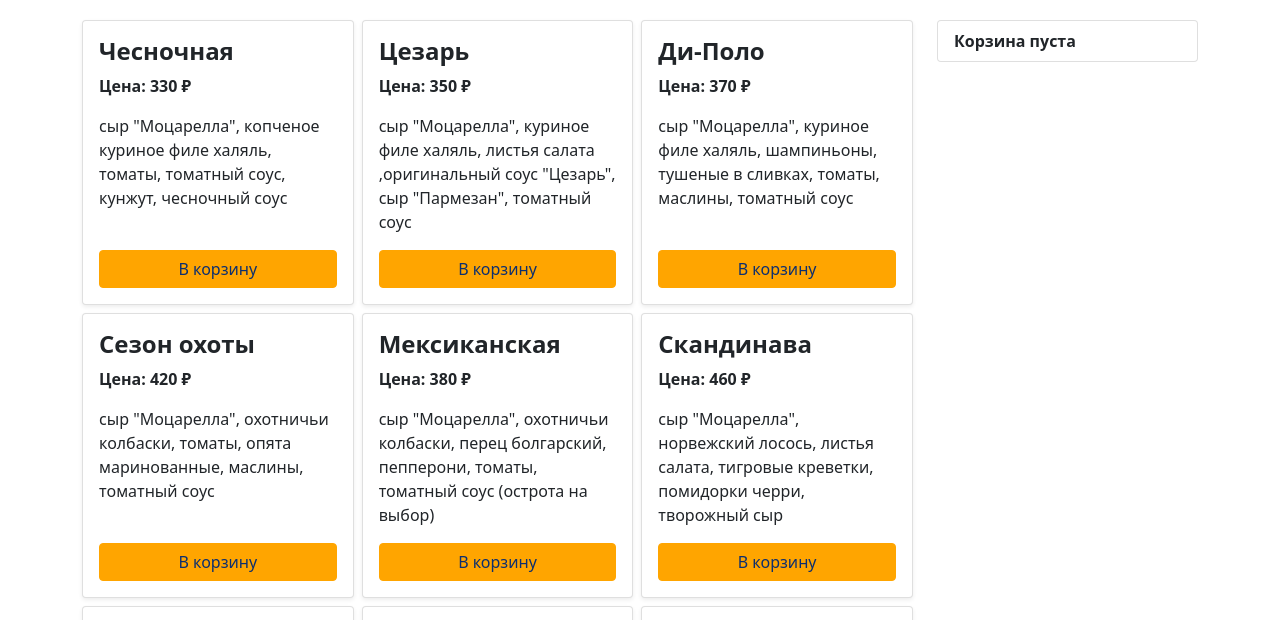
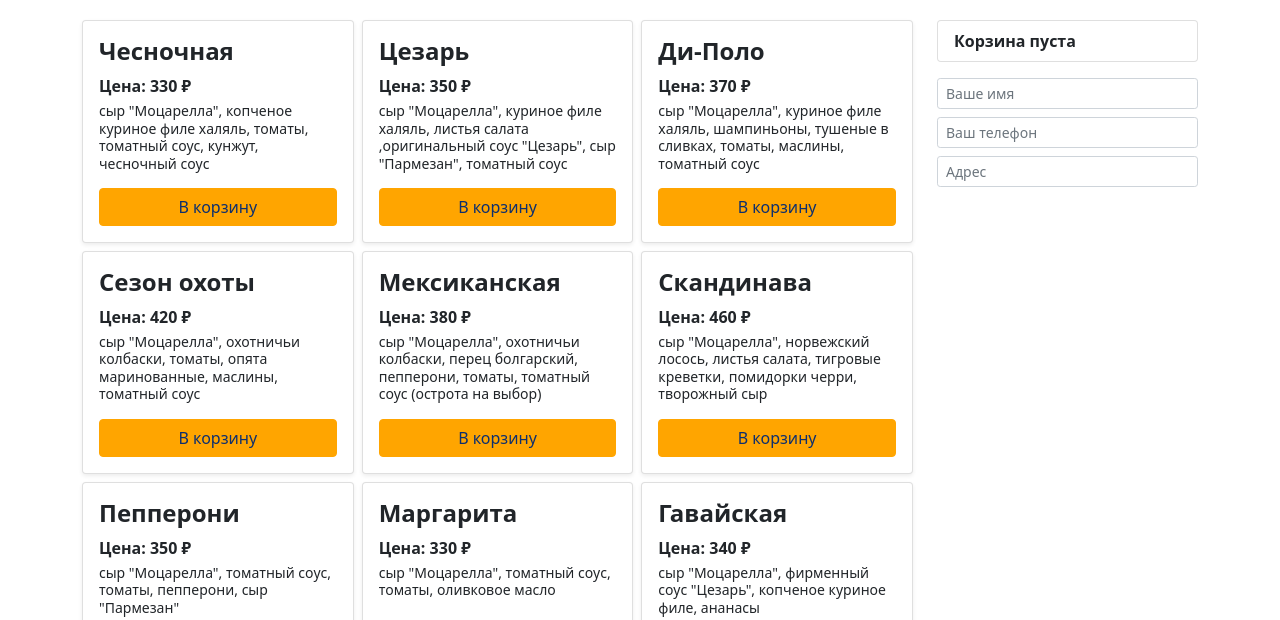
Before and after one commit to FrenkiArt/learn-react, a Gatsby site in the folder skandiloveka/: page / in a window 1280 px wide. Shown: the part 138-758 px from the top of the page. Built offline with nearby package versions, Linux system fonts and the light colour scheme; Gatsby itself is replaced by a stand-in of ours.

Commit message:
feat: finish version 1

```diff
--- a/skandiloveka/src/components/card/card.scss
+++ b/skandiloveka/src/components/card/card.scss
@@ -8,10 +8,13 @@
 
   .card-price {
     position: relative;
+    margin-bottom: 0.25rem;
   }
 
   .card-text {
     flex: 1 1 auto;
+    font-size: 14px;
+    line-height: 1.25;
   }
 
   .btn {
--- a/skandiloveka/src/components/layout.scss
+++ b/skandiloveka/src/components/layout.scss
@@ -75,6 +75,7 @@ html {
   margin-right: 0.5rem;
   opacity: 0.5;
   padding: var(--bs-navbar-toggler-padding-y) var(--bs-navbar-toggler-padding-x);
+  position: relative;
   text-decoration: none;
   transition: all 0.3s ease;
 
@@ -86,4 +87,9 @@ html {
     color: #ffffff;
     opacity: 1;
   }
+
+  .badge {
+    --bs-badge-padding-x: 0.5em;
+    --bs-badge-padding-y: 0.2em;
+  }
 }
--- a/skandiloveka/src/components/navbar.js
+++ b/skandiloveka/src/components/navbar.js
@@ -29,6 +29,11 @@ const Navbar = ({ siteTitle }) => {
           >
             <path d="M0 2.5A.5.5 0 0 1 .5 2H2a.5.5 0 0 1 .485.379L2.89 4H14.5a.5.5 0 0 1 .485.621l-1.5 6A.5.5 0 0 1 13 11H4a.5.5 0 0 1-.485-.379L1.61 3H.5a.5.5 0 0 1-.5-.5zM3.14 5l1.25 5h8.22l1.25-5H3.14zM5 13a1 1 0 1 0 0 2 1 1 0 0 0 0-2zm-2 1a2 2 0 1 1 4 0 2 2 0 0 1-4 0zm9-1a1 1 0 1 0 0 2 1 1 0 0 0 0-2zm-2 1a2 2 0 1 1 4 0 2 2 0 0 1-4 0z" />
           </svg>
+
+          {/* <span className="position-absolute top-0 start-100 translate-middle badge rounded-pill bg-danger">
+            6
+            <span className="visually-hidden">unread messages</span>
+          </span> */}
         </Link>
 
         <button
--- a/skandiloveka/src/pages/about.js
+++ b/skandiloveka/src/pages/about.js
@@ -6,7 +6,7 @@ import Seo from "../components/seo"
 
 const AboutPage = () => (
   <Layout>
-    <Seo title="About Gatsby Bootsrap 5 starter" />
+    <Seo title="О нас" />
 
     <section className="mt-5">
       <div className="container  my-5 py-5 ">
--- a/skandiloveka/src/pages/index.js
+++ b/skandiloveka/src/pages/index.js
@@ -1,6 +1,7 @@
 import * as React from "react"
 /* import { Link } from "gatsby"
 import { StaticImage } from "gatsby-plugin-image" */
+import * as bootstrap from "bootstrap"
 
 import axios from "axios"
 import Layout from "../components/layout"
@@ -10,138 +11,144 @@ import Card from "../components/card/card"
 const IndexPage = () => {
   const [korzina, setKorzina] = React.useState([])
   const [amount, setAmount] = React.useState(0)
-  const baseURL = "https://jsonplaceholder.typicode.com/posts"
+  const [name, setName] = React.useState("")
+  const [phone, setPhone] = React.useState("")
+  const [address, setAddress] = React.useState("")
+  const baseURL = "https://api.telegram.org/bot"
+  const token = "5619564242:AAHTa6dvzRJFTmhdwQzVdaVTapNbCiUYwro"
+  const idChatOrders = "-723744791"
+  const idChatArchy = "1012193"
 
   const dataProducts = [
     {
-      id: "pizza-1",
-      category: "pizza",
+      id: "пицца-1",
+      category: "пицца",
       title: "Чесночная",
       descr: `сыр "Моцарелла", копченое куриное филе халяль, томаты, томатный соус, кунжут, чесночный соус`,
       price: 330,
     },
     {
-      id: "pizza-2",
-      category: "pizza",
+      id: "пицца-2",
+      category: "пицца",
       title: "Цезарь",
       descr: `сыр "Моцарелла", куриное филе халяль, листья салата ,оригинальный соус "Цезарь", сыр "Пармезан", томатный соус`,
       price: 350,
     },
     {
-      id: "pizza-3",
-      category: "pizza",
+      id: "пицца-3",
+      category: "пицца",
       title: "Ди-Поло",
       descr: `сыр "Моцарелла", куриное филе халяль, шампиньоны, тушеные в сливках, томаты, маслины, томатный соус`,
       price: 370,
     },
     {
-      id: "pizza-4",
-      category: "pizza",
+      id: "пицца-4",
+      category: "пицца",
       title: "Сезон охоты",
       descr: `сыр "Моцарелла", охотничьи колбаски, томаты, опята маринованные, маслины, томатный соус`,
       price: 420,
     },
     {
-      id: "pizza-5",
-      category: "pizza",
+      id: "пицца-5",
+      category: "пицца",
       title: "Мексиканская",
       descr: `сыр "Моцарелла", охотничьи колбаски, перец болгарский, пепперони, томаты, томатный соус (острота на выбор)`,
       price: 380,
     },
     {
-      id: "pizza-6",
-      category: "pizza",
+      id: "пицца-6",
+      category: "пицца",
       title: "Скандинава",
       descr: `сыр "Моцарелла", норвежский лосось, листья салата, тигровые креветки, помидорки черри, творожный сыр`,
       price: 460,
     },
     {
-      id: "pizza-7",
-      category: "pizza",
+      id: "пицца-7",
+      category: "пицца",
       title: "Пепперони",
       descr: `сыр "Моцарелла", томатный соус, томаты, пепперони, сыр "Пармезан"`,
       price: 350,
     },
     {
-      id: "pizza-8",
-      category: "pizza",
+      id: "пицца-8",
+      category: "пицца",
       title: "Маргарита",
       descr: `сыр "Моцарелла", томатный соус, томаты, оливковое масло`,
       price: 330,
     },
     {
-      id: "pizza-9",
-      category: "pizza",
+      id: "пицца-9",
+      category: "пицца",
       title: "Гавайская",
       descr: `сыр "Моцарелла", фирменный соус "Цезарь", копченое куриное филе, ананасы`,
       price: 340,
     },
     {
-      id: "cold-rolls-1",
-      category: "cold-rolls",
+      id: "холодные-роллы-1",
+      category: "холодные-роллы",
       title: "Филадельфия Классическая",
       descr: `рис, норвежский лосось, сливочный сыр, авокадо, нори`,
       price: 320,
     },
     {
-      id: "cold-rolls-2",
-      category: "cold-rolls",
+      id: "холодные-роллы-2",
+      category: "холодные-роллы",
       title: "Филадельфия Лайт",
       descr: `рис, норвежский лосось, сливочный сыр, огурец, икра "Macaro", нори`,
       price: 320,
     },
     {
-      id: "cold-rolls-3",
-      category: "cold-rolls",
+      id: "холодные-роллы-3",
+      category: "холодные-роллы",
       title: "Филадельфия Люкс",
       descr: `рис, норвежский лосось, творожный сыр, икра красная, нори`,
       price: 350,
     },
     {
-      id: "cold-rolls-4",
-      category: "cold-rolls",
+      id: "холодные-роллы-4",
+      category: "холодные-роллы",
       title: "Овощной",
       descr: `рис, листья салата ,перец болгарский, огурец, томаты, авокадо, нори`,
       price: 250,
     },
     {
-      id: "cold-rolls-5",
-      category: "cold-rolls",
+      id: "холодные-роллы-5",
+      category: "холодные-роллы",
       title: "Калифорния",
       descr: `рис, тигровые креветки, сливочный сыр, огурец, авокадо, икра "Macaro", нори`,
       price: 320,
     },
     {
-      id: "cold-rolls-6",
-      category: "cold-rolls",
+      id: "холодные-роллы-6",
+      category: "холодные-роллы",
       title: "Фьюжн",
       descr: `рис, норвежский лосось, сливочный сыр , виноград, нори`,
       price: 330,
     },
     {
-      id: "cold-rolls-7",
-      category: "cold-rolls",
+      id: "холодные-роллы-7",
+      category: "холодные-роллы",
       title: "Цезарь",
       descr: `рис, томаты, куриное филе халяль, листья салата , сыр "Пармезан", соус "Цезарь", нори`,
       price: 300,
     },
     {
-      id: "cold-rolls-8",
-      category: "cold-rolls",
+      id: "холодные-роллы-8",
+      category: "холодные-роллы",
       title: "Чипс ролл",
       descr: `рис, копченое куриное филе , огурец, томаты, чипсы, нори`,
       price: 290,
     },
     {
-      id: "cold-rolls-9",
-      category: "cold-rolls",
+      id: "холодные-роллы-9",
+      category: "холодные-роллы",
       title: "Сливочный с креветкой",
       descr: `рис, тигровые креветки, сливочный сыр, авокадо, нори`,
       price: 300,
     },
     {
-      id: "cold-rolls-10",
-      category: "cold-rolls",
+      id: "холодные-роллы-10",
+      category: "холодные-роллы",
       title: "Сливочный с тунцом",
       descr: `рис, тунец, сливочный сыр, огурец, зеленый лук, соус "Унаги",нори`,
       price: 320,
@@ -201,20 +208,55 @@ const IndexPage = () => {
     updateLocaleStorage()
   }
 
-  const sendOrder = () => {
-    axios
-      .post(baseURL, {
-        title: "Hello World!",
-        body: "This is a new post.",
+  /* const msg = encodeURI(
+    `<b>Привет с сайта</b> \n<b>Как дела?</b> \nТестовое сообщение. \n <b><i>Тестовое сообщение.</i></b>
+    \n <pre><code className="language-python">pre-formatted fixed-width code block written in the Python programming language</code></pre>
+    \n <b>bold <i>italic bold <s>italic bold strikethrough <span className="tg-spoiler">italic bold strikethrough spoiler</span></s> <u>underline italic bold</u></i> bold</b>
+    `
+  ) */
+
+  const createMsg = () => {
+    let msg = `---------------------------\nСообщение от бота заказов\n\n`
+    msg =
+      msg +
+      `<i>Имя:</i> <b>${name}</b> \n<i>Телефон:</i> <b>${phone}</b> \n<i>Адрес:</i> <b>${address}</b>\n\n`
+    korzina.forEach(item => {
+      msg =
+        msg +
+        `${item.category} ${item.title} x${item.count}шт по ${item.price} ₽\n`
     })
-      .then(response => {
+
+    msg =
+      msg +
+      `\n<b>Итого сумма к оплате:</b> <b>${amount} ₽</b> \n ---------------------------\n`
+    msg = encodeURI(msg)
+    return msg
+  }
+
+  const sendOrder = e => {
+    e.preventDefault()
+
+    const sendUrl =
+      baseURL +
+      token +
+      `/sendMessage?chat_id=${idChatOrders}&parse_mode=html&text=${createMsg()}`
+
+    // axios(sendUrl)
+    axios.post(sendUrl).then(response => {
       console.log(response.data)
+      window.successModal.show()
       setKorzina([])
+      localStorage.setItem("korzina", [])
+      e.target.reset()
     })
   }
 
   React.useEffect(() => {
     checkLocaleStorage()
+    window.successModal = new bootstrap.Modal(
+      document.getElementById("success-modal"),
+      {}
+    )
   }, [])
 
   React.useEffect(() => {
@@ -233,7 +275,7 @@ const IndexPage = () => {
 
               <div className="row goods mb-5">
                 {dataProducts.map(card => {
-                  return card.category === "pizza" ? (
+                  return card.category === "пицца" ? (
                     <div className="col-12 col-sm-6 col-lg-4" key={card.id}>
                       <Card dto={card} addToCart={addToCart} />
                     </div>
@@ -247,7 +289,7 @@ const IndexPage = () => {
 
               <div className="row goods mb-5">
                 {dataProducts.map(card => {
-                  return card.category === "cold-rolls" ? (
+                  return card.category === "холодные-роллы" ? (
                     <div className="col-12 col-sm-6 col-lg-4" key={card.id}>
                       <Card dto={card} addToCart={addToCart} />
                     </div>
@@ -261,7 +303,7 @@ const IndexPage = () => {
               <div id="korzina" className="aside-sticky">
                 <h2 className="fw-light mb-4 ">Корзина </h2>
 
-                <ul className="list-group korzina mb-4">
+                <ul className="list-group korzina mb-3">
                   {korzina.map(item => {
                     return (
                       <li
@@ -295,18 +337,103 @@ const IndexPage = () => {
                   )}
                 </ul>
 
+                <form onSubmit={sendOrder}>
+                  <div className="input-group input-group-sm mb-2">
+                    <input
+                      type="text"
+                      className="form-control"
+                      name="name"
+                      aria-label="name"
+                      aria-describedby="inputGroup-sizing-sm"
+                      placeholder="Ваше имя"
+                      required
+                      onInput={e => {
+                        setName(e.target.value)
+                      }}
+                    />
+                  </div>
+
+                  <div className="input-group input-group-sm mb-2">
+                    <input
+                      type="tel"
+                      className="form-control"
+                      name="phone"
+                      aria-label="phone"
+                      aria-describedby="inputGroup-sizing-sm"
+                      placeholder="Ваш телефон"
+                      required
+                      onInput={e => {
+                        setPhone(e.target.value)
+                      }}
+                    />
+                  </div>
+
+                  <div className="input-group input-group-sm mb-3">
+                    <input
+                      type="text"
+                      className="form-control"
+                      name="address"
+                      aria-label="address"
+                      aria-describedby="inputGroup-sizing-sm"
+                      placeholder="Адрес"
+                      required
+                      onInput={e => {
+                        setAddress(e.target.value)
+                      }}
+                    />
+                  </div>
+
                   {korzina.length > 0 ? (
-                  <button type="button" className="btn btn-success w-100">
+                    <button type="submit" className="btn btn-success w-100">
                       Заказать
                     </button>
                   ) : (
                     ""
                   )}
+                </form>
               </div>
             </div>
           </div>
         </div>
       </section>
+
+      <div
+        className="modal fade"
+        id="success-modal"
+        tabindex="-1"
+        aria-labelledby="exampleModalLabel"
+        aria-hidden="true"
+      >
+        <div className="modal-dialog">
+          <div className="modal-content">
+            <div className="modal-header">
+              <h5 className="modal-title" id="exampleModalLabel">
+                Поздравляем, Ваш заказ передан
+              </h5>
+              <button
+                type="button"
+                className="btn-close"
+                data-bs-dismiss="modal"
+                aria-label="Close"
+              ></button>
+            </div>
+            <div className="modal-body">
+              Спасибо за Ваш заказ,
+              <br />
+              мы свяжемся с вами по указанному вами телефону
+            </div>
+            <div className="modal-footer">
+              <button
+                type="button"
+                className="btn btn-secondary"
+                data-bs-dismiss="modal"
+              >
+                Закрыть
+              </button>
+            </div>
+          </div>
+        </div>
+      </div>
     </Layout>
   )
 }
```
Lines whose indentation alone changed are shown as unchanged.
